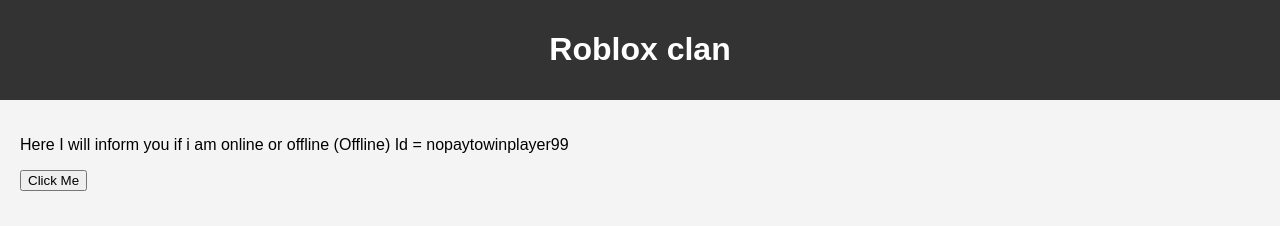
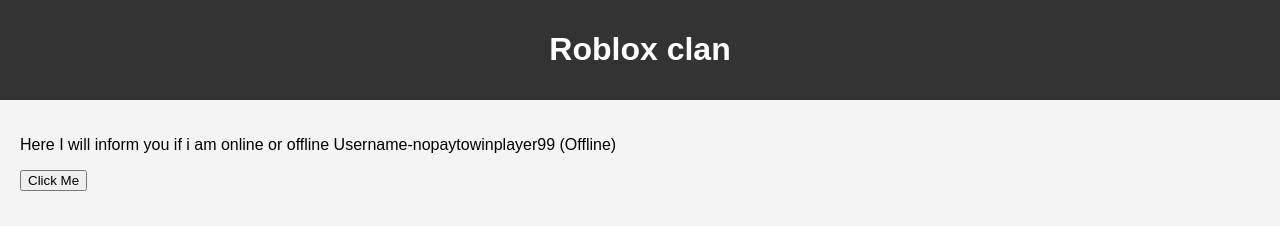
Before and after one commit to ManasManjhi/ManasManjhi.github.io, a plain HTML site: page index.html in a window 1280 px wide. Shown: the top 226 px of the page. Drawn offline with Linux system fonts and the light colour scheme.

Commit message:
Update index.html

```diff
--- a/index.html
+++ b/index.html
@@ -12,8 +12,9 @@
     </header>
     <main>
         <p>Here I will inform you if i am online or offline
-                                                   (Offline)
-        Id = nopaytowinplayer99</p>
+          Username-nopaytowinplayer99
+            (Offline)
+        </p>
         <button id="myButton">Click Me</button>
     </main>
     <footer>
```
